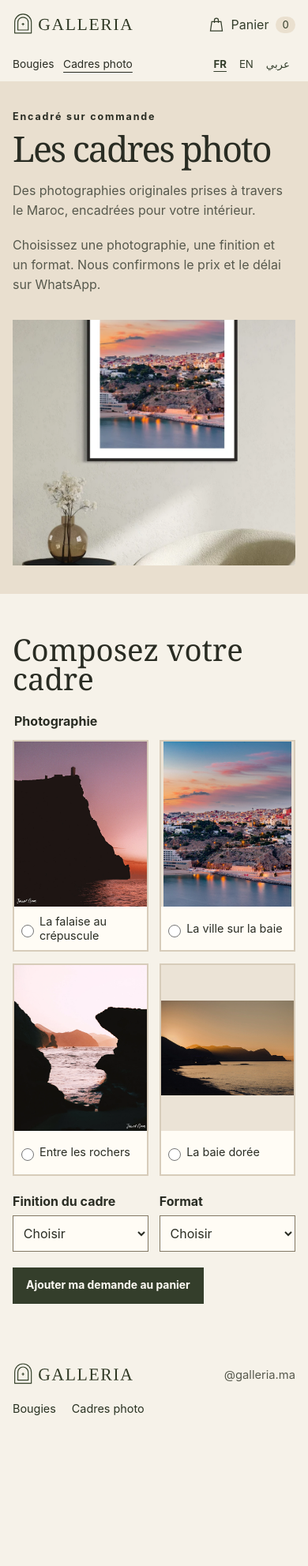
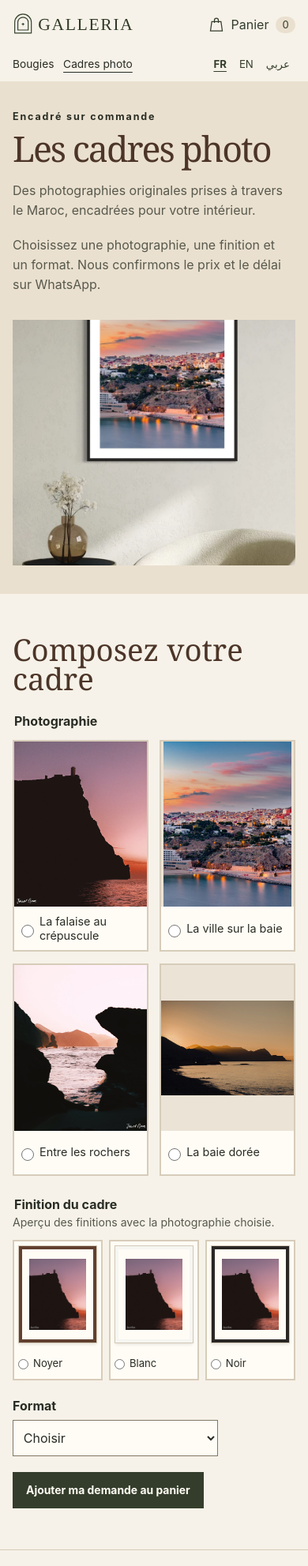
Before and after one commit to faissal1photographer-sys/galleria-ma, a plain HTML site: page cadres.html in a window 390 px wide. Shown: the top 1983 px of the page at 79% size. Before the commit the page ends 1818 px from the top, so only its background shows below. Drawn offline with Linux system fonts and the light colour scheme.

Commit message:
Show original candle photos and interactive frame finish previews

```diff
--- a/cadres.html
+++ b/cadres.html
@@ -7,10 +7,10 @@
   <meta name="description" content="Découvrez les bougies parfumées Villa Nova by Galleria et les cadres photo Galleria.">
   <title>Cadres photo · Galleria</title>
   <link rel="icon" href="assets/galleria-mark.svg" type="image/svg+xml">
-  <link rel="stylesheet" href="style.css">
+  <link rel="stylesheet" href="style.css?v=2">
   <script src="catalog.js" defer></script>
-  <script src="translations.js" defer></script>
-  <script src="shop.js" defer></script>
+  <script src="translations.js?v=2" defer></script>
+  <script src="shop.js?v=2" defer></script>
 </head>
 <body>
   <a class="skip" href="#main" data-copy="skip">Aller au contenu</a>
@@ -53,8 +53,12 @@
           <legend data-copy="choosePrint">Photographie</legend>
           <div class="print-gallery" id="print-gallery"></div>
         </fieldset>
+        <fieldset class="finish-picker">
+          <legend data-copy="chooseFinish">Finition du cadre</legend>
+          <p class="finish-note" data-copy="finishPreview">Aperçu des finitions avec la photographie choisie.</p>
+          <div class="finish-gallery" id="finish-gallery"></div>
+        </fieldset>
         <div class="frame-options">
-          <label><span data-copy="chooseFinish">Finition du cadre</span><select name="finish" required></select></label>
           <label><span data-copy="chooseSize">Format</span><select name="size" required></select></label>
         </div>
         <button class="button dark" type="submit" data-copy="addFrame">Ajouter ma demande au panier</button>
--- a/shop.js
+++ b/shop.js
@@ -169,14 +169,47 @@ function renderFrameOptions() {
     return card;
   }));
 
-  for (const [name, choices] of [["finish", finishes], ["size", sizes]]) {
-    const select = frameForm.elements.namedItem(name);
-    const empty = new Option(t("chooseOption"), "");
-    empty.disabled = true;
-    select.replaceChildren(empty, ...choices.map(choice => new Option(t(choice.label), choice.id)));
-    select.value = selection.get(name) || "";
+  const finishGallery = frameForm.querySelector("#finish-gallery");
+  const chosenFinish = selection.get("finish");
+  finishGallery.replaceChildren(...finishes.map(finish => {
+    const choice = element("label", "finish-option");
+    const radio = element("input");
+    radio.type = "radio";
+    radio.name = "finish";
+    radio.value = finish.id;
+    radio.required = true;
+    radio.checked = chosenFinish === finish.id;
+
+    const display = element("span", "finish-display");
+    const frame = element("span", "finish-frame");
+    frame.dataset.finish = finish.id;
+    const image = element("img");
+    image.alt = "";
+    image.loading = "lazy";
+    frame.append(image);
+    display.append(frame, element("span", "finish-name", t(finish.label)));
+    choice.append(radio, display);
+    return choice;
+  }));
+  updateFinishPreviews(selection.get("print"));
+
+  const size = frameForm.elements.namedItem("size");
+  const empty = new Option(t("chooseOption"), "");
+  empty.disabled = true;
+  size.replaceChildren(empty, ...sizes.map(choice => new Option(t(choice.label), choice.id)));
+  size.value = selection.get("size") || "";
+}
+
+function updateFinishPreviews(printId) {
+  const selectedPrint = prints.find(print => print.id === printId) || prints[0];
+  for (const image of frameForm.querySelectorAll("#finish-gallery img")) {
+    image.src = selectedPrint.image;
   }
 }
+
+frameForm?.addEventListener("change", event => {
+  if (event.target.name === "print") updateFinishPreviews(event.target.value);
+});
 
 frameForm?.addEventListener("submit", event => {
   event.preventDefault();
--- a/style.css
+++ b/style.css
@@ -3,11 +3,13 @@
   --paper: #f6f2e9;
   --chalk: #fffcf5;
   --sand: #eae0cf;
-  --olive: #343e2b;
+  --olive: #343d2b;
+  --walnut: #4c3528;
+  --brass: #c6a375;
+  --burgundy: #71333e;
   --deep: #293222;
   --ink: #292c23;
   --muted: #57594d;
-  --amber: #dcb379;
   --line: #d7ccba;
   --serif: "Instrument Serif", Georgia, "Times New Roman", serif;
   --sans: Inter, system-ui, -apple-system, sans-serif;
@@ -36,22 +38,46 @@ nav a:hover, .quiet:hover { text-decoration: underline; text-underline-offset: .
 .hero { background: var(--olive); color: var(--chalk); display: grid; grid-template-columns: 43% 57%; min-height: min(665px, 54vw); }
 .hero-copy { align-self: center; padding: 4.5rem 2rem 4.5rem max(3.5rem, calc((100vw - 1250px) / 2)); }
 .eyebrow { display: block; font-size: .78rem; font-weight: 650; letter-spacing: .15em; line-height: 1.4; }
-.hero-label { color: #efc995; }
+.hero-label { color: var(--brass); }
 .hero h1 { font-size: clamp(3.45rem, 6.8vw, 7.3rem); letter-spacing: -.065em; margin: 1.1rem 0 1.55rem; }
-.hero h1 em { color: #efc995; font-weight: 400; }
+.hero h1 em { color: var(--brass); font-weight: 400; }
 .hero-copy p { color: #e8dfcd; max-width: 29ch; }
 .hero-actions { display: flex; align-items: center; gap: 1rem 1.3rem; flex-wrap: wrap; margin-top: 1.9rem; }
 .button { display: inline-flex; align-items: center; justify-content: center; min-height: 46px; border: 1px solid transparent; padding: .65rem 1rem; font-size: .87rem; font-weight: 660; line-height: 1.4; text-align: center; transition: background-color .18s; }
-.primary { background: var(--amber); color: var(--deep); }
-.primary:hover { background: #eec897; }
+.primary { background: var(--brass); color: var(--deep); }
+.primary:hover { background: #dfbf93; }
 .dark { background: var(--olive); color: var(--chalk); }
 .dark:hover { background: #49563d; }
 .quiet { display: inline-flex; align-items: center; min-height: 44px; padding: 0; border: 0; background: none; color: inherit; font-size: .88rem; font-weight: 620; }
 .hero-photo, .photo { position: relative; overflow: hidden; }
-.hero-photo { background: #534a32; min-height: 100%; }
-.hero-photo img { width: 100%; height: 100%; object-fit: cover; object-position: 52% 53%; position: absolute; inset: 0; }
+.hero-gallery {
+  display: grid;
+  grid-template-columns: 1fr .78fr;
+  grid-template-rows: repeat(2, minmax(0, 1fr));
+  gap: 3px;
+  background: var(--olive);
+}
+.hero-photo { display: block; background: var(--sand); }
+.hero-photo:focus-visible { outline-offset: -5px; z-index: 1; }
+.hero-photo img { width: 100%; height: 100%; object-fit: cover; position: absolute; inset: 0; }
+.hero-photo span {
+  position: absolute;
+  inset-inline-start: .65rem;
+  inset-block-end: .65rem;
+  max-width: calc(100% - 1.3rem);
+  padding: .35rem .6rem;
+  background: var(--chalk);
+  color: var(--walnut);
+  font-size: .78rem;
+  font-weight: 650;
+}
+.hero-photo:hover span { text-decoration: underline; text-underline-offset: .2em; }
+.hero-frames { grid-row: span 2; }
+.hero-frames img { object-position: center 45%; }
+.hero-amber img { object-position: 52% 71%; }
+.hero-oud img { object-position: 41% 71%; }
+.hero-amber span { color: var(--burgundy); }
 figcaption { position: absolute; right: .75rem; bottom: .75rem; background: var(--chalk); color: var(--deep); padding: .24rem .55rem; font-size: .75rem; }
-.hero-photo figcaption { background: #2b3023; color: var(--chalk); }
 .order-strip { background: var(--sand); color: var(--deep); display: flex; flex-wrap: wrap; justify-content: center; gap: .25rem 2.5rem; padding: .95rem 1.2rem; font-size: .86rem; text-align: center; }
 .order-strip span + span { position: relative; }
 .order-strip span + span::before { position: absolute; content: ""; width: 3px; height: 3px; border-radius: 50%; background: #826842; left: -1.3rem; top: 50%; }
@@ -71,12 +97,12 @@ figcaption { position: absolute; right: .75rem; bottom: .75rem; background: var(
 .duo { display: flex; flex-wrap: wrap; align-items: center; justify-content: space-between; gap: 1rem; margin-top: 1.5rem; padding: clamp(1rem, 2.8vw, 1.7rem); background: var(--sand); }
 .duo h3 { font-size: 2.05rem; margin-bottom: .35rem; }
 .duo p { color: var(--muted); }
-.frames { background: #e9dfcf; padding-block: clamp(2.25rem, 5.4vw, 5rem); }
+.frames { background: var(--sand); padding-block: clamp(2.25rem, 5.4vw, 5rem); }
 .frame-grid { display: grid; grid-template-columns: 1.15fr 1fr; align-items: center; gap: clamp(2rem, 7vw, 7rem); }
 .frame-image { aspect-ratio: 1.15; background: #bba483; }
 .frame-copy p { margin-top: 1.2rem; }
 #frame-buy { justify-content: flex-start; }
-.footer { color: var(--deep); }
+.footer { color: var(--walnut); border-top: 1px solid var(--line); }
 .footer-inner { min-height: 108px; display: flex; align-items: center; justify-content: space-between; gap: 1rem; flex-wrap: wrap; padding-block: 1.4rem; }
 .footer-inner > span { color: var(--muted); font-size: .85rem; }
 #cart { width: min(100%, 475px); max-width: 100%; height: 100dvh; max-height: 100dvh; inset: 0 0 0 auto; margin: 0; border: 0; padding: 0; color: var(--ink); background: var(--chalk); }
@@ -113,7 +139,9 @@ figcaption { position: absolute; right: .75rem; bottom: .75rem; background: var(
   .hero { grid-template-columns: 1fr; }
   .hero-copy { padding: 2.7rem 1.25rem 2.65rem; }
   .hero h1 { font-size: clamp(3.55rem, 12.5vw, 5.2rem); }
-  .hero-photo { aspect-ratio: 1.12; }
+  .hero-copy .quiet { min-height: 44px; }
+  .hero-gallery { min-height: clamp(285px, 78vw, 440px); }
+  .hero-photo span { inset-inline-start: .45rem; inset-block-end: .45rem; max-width: calc(100% - .9rem); }
   .section-heading { align-items: start; flex-direction: column; gap: .85rem; }
   .candle-grid { gap: 1rem; }
   .frame-grid { grid-template-columns: 1fr; }
@@ -150,7 +178,7 @@ figcaption { position: absolute; right: .75rem; bottom: .75rem; background: var(
 [dir="rtl"] { --serif: "Noto Naskh Arabic", "Geeza Pro", "Times New Roman", serif; }
 [dir="rtl"] .hero h1, [dir="rtl"] h2, [dir="rtl"] h3, [dir="rtl"] .eyebrow { letter-spacing: normal; }
 [dir="rtl"] .hero h1 { line-height: 1.15; }
-[dir="rtl"] .hero h1 span:nth-child(2) { color: #efc995; }
+[dir="rtl"] .hero h1 span:nth-child(2) { color: var(--brass); }
 [dir="rtl"] .order-strip span + span::before { left: auto; right: -1.3rem; }
 [dir="rtl"] .footer-inner > span { direction: ltr; }
 
@@ -188,6 +216,8 @@ figcaption { position: absolute; right: .75rem; bottom: .75rem; background: var(
 .home-collection .quiet, .product-link { text-decoration: underline; text-underline-offset: .24em; }
 .home-collection p { max-width: 36ch; color: var(--muted); }
 .section-heading h1, .frame-copy h1 { font-size: clamp(2.8rem,6vw,5.25rem); letter-spacing: -.045em; margin-top: .6rem; }
+.home-collection h2, .frame-copy h1, .frame-collection h2 { color: var(--walnut); }
+.detail [data-product-detail="amber"] h1 { color: var(--burgundy); }
 .product-body h2 { font-size: clamp(2rem,4vw,3rem); margin-bottom: .55rem; }
 .product-body h2 a:hover { text-decoration: underline; text-underline-offset: .16em; }
 .breadcrumb { text-decoration: underline; text-underline-offset: .25em; margin-bottom: 1rem; }
@@ -199,7 +229,6 @@ figcaption { position: absolute; right: .75rem; bottom: .75rem; background: var(
 [dir="rtl"] .section-heading h1, [dir="rtl"] .frame-copy h1 { letter-spacing: normal; }
 @media (max-width: 540px) { .home-collections { grid-template-columns: 1fr; } }
 
-.hero-photo img { object-position: center 45%; }
 .product .photo { aspect-ratio: 3/4; }
 .detail .product:has(.photo) { display: grid; grid-template-columns: minmax(0,1fr) minmax(0,1fr); align-items: center; }
 .detail > [data-product-detail] { max-width: 980px; }
@@ -222,6 +251,42 @@ figcaption { position: absolute; right: .75rem; bottom: .75rem; background: var(
 .frame-options label { display: grid; gap: .35rem; flex: 1 1 150px; max-width: 260px; }
 .frame-options select { min-height: 46px; width: 100%; border: 1px solid #827864; border-radius: 0; background: var(--chalk); color: var(--ink); font: inherit; font-weight: 400; padding-inline: .55rem; }
 .frame-options select:focus-visible { outline: 2px solid #a56928; outline-offset: 3px; }
+.frame-collection .finish-picker { margin-top: 1.5rem; }
+.finish-note { color: var(--muted); font-size: .88rem; }
+.finish-gallery {
+  display: grid;
+  grid-template-columns: repeat(3, minmax(0, 1fr));
+  gap: clamp(.35rem, 2vw, .9rem);
+  max-width: 580px;
+  margin-top: .65rem;
+}
+.finish-option { position: relative; cursor: pointer; }
+.finish-option input {
+  position: absolute;
+  inset-inline-start: .45rem;
+  bottom: .85rem;
+  margin: 0;
+  accent-color: var(--olive);
+}
+.finish-display { display: grid; height: 100%; border: 2px solid var(--line); background: var(--chalk); }
+.finish-frame {
+  display: grid;
+  place-items: center;
+  aspect-ratio: 4 / 5;
+  margin: clamp(.3rem, 1.65vw, .8rem);
+  padding: 8%;
+  border: clamp(4px, 1vw, 10px) solid var(--frame-color);
+  box-shadow: 0 0 0 1px #d4c9b8, 0 2px 4px #292c2326;
+  background: #fffcf5;
+  overflow: hidden;
+}
+.finish-frame[data-finish="walnut"] { --frame-color: #61402f; }
+.finish-frame[data-finish="white"] { --frame-color: #f6f5f1; }
+.finish-frame[data-finish="black"] { --frame-color: #292624; }
+.finish-frame img { width: 100%; height: 100%; min-height: 0; object-fit: contain; }
+.finish-name { display: flex; align-items: center; min-height: 40px; padding-inline: 1.5rem .15rem; font-size: .82rem; }
+.finish-option input:checked + .finish-display { border-color: var(--olive); background: #e5e9dc; }
+.finish-option input:focus-visible + .finish-display { outline: 2px solid #a56928; outline-offset: 3px; }
 @media (max-width: 820px) { .print-gallery { grid-template-columns: repeat(2,minmax(0,1fr)); } }
 @media (max-width: 580px) {
   .detail .product:has(.photo), .atelier-photo { grid-template-columns: 1fr; }
--- a/translations.js
+++ b/translations.js
@@ -76,6 +76,7 @@ window.GALERIA_COPY = {
   configureFrame: ["Composez votre cadre", "Configure your frame", "صمّم إطارك"],
   choosePrint: ["Photographie", "Photograph", "الصورة"],
   chooseFinish: ["Finition du cadre", "Frame finish", "لون الإطار"],
+  finishPreview: ["Aperçu des finitions avec la photographie choisie.", "Preview the finishes with your chosen photograph.", "عاين ألوان الإطارات مع الصورة التي تختارها."],
   chooseSize: ["Format", "Size", "المقاس"],
   chooseOption: ["Choisir", "Select", "اختر"],
   addFrame: ["Ajouter ma demande au panier", "Add frame request to cart", "أضف طلب الإطار إلى السلة"],
```
Also changed, not shown: amber.html (+3 -3 lines), bougies.html (+3 -3 lines), index.html (+17 -6 lines), oud.html (+3 -3 lines).
